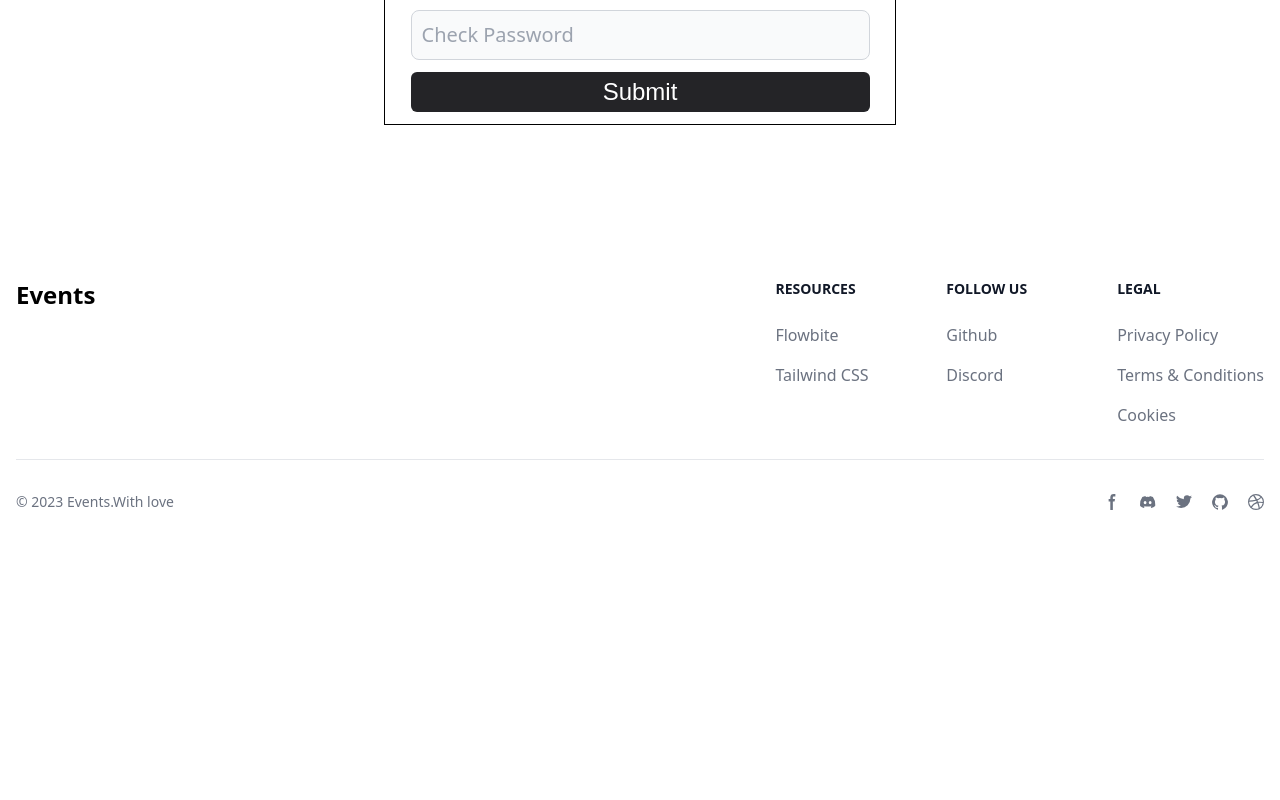
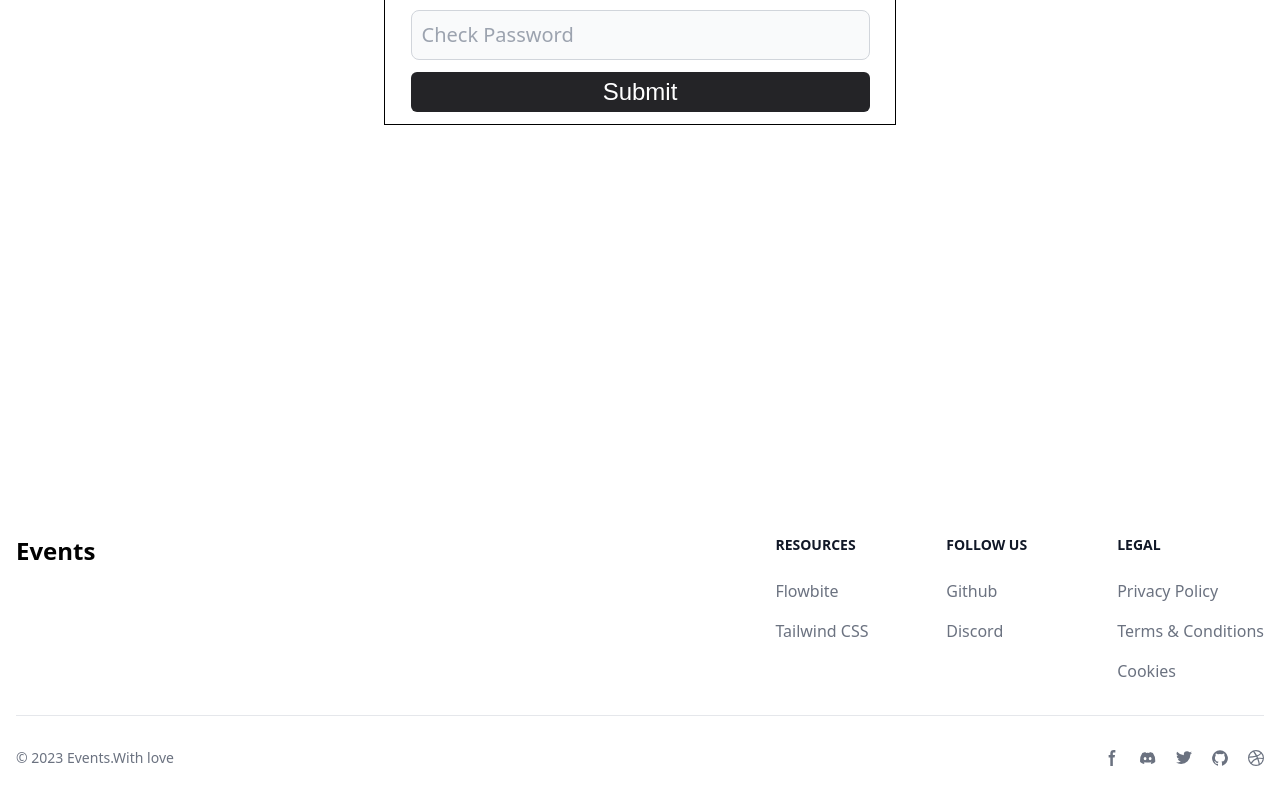
Before and after one commit to ashura-code/events, a React (Vite) app in the folder frontend/: page /signup in a window 1280 px wide. Shown: the part 553-1353 px from the top of the page. Before the commit the page ends 1097 px from the top, so only its background shows below. Built offline with nearby package versions, Linux system fonts and the light colour scheme; a web font is replaced by a local one.

Commit message:
added some validation

```diff
--- a/frontend/src/components/Footer.jsx
+++ b/frontend/src/components/Footer.jsx
@@ -5,7 +5,7 @@ export default function Footer() {
   return (
 
 
-<footer className="bg-white ">
+<footer className="bg-white mt-64">
     <div className="mx-auto w-full max-w-screen-xl p-4 py-6 lg:py-8">
         <div className="md:flex md:justify-between">
           <div className="mb-6 md:mb-0">
```
